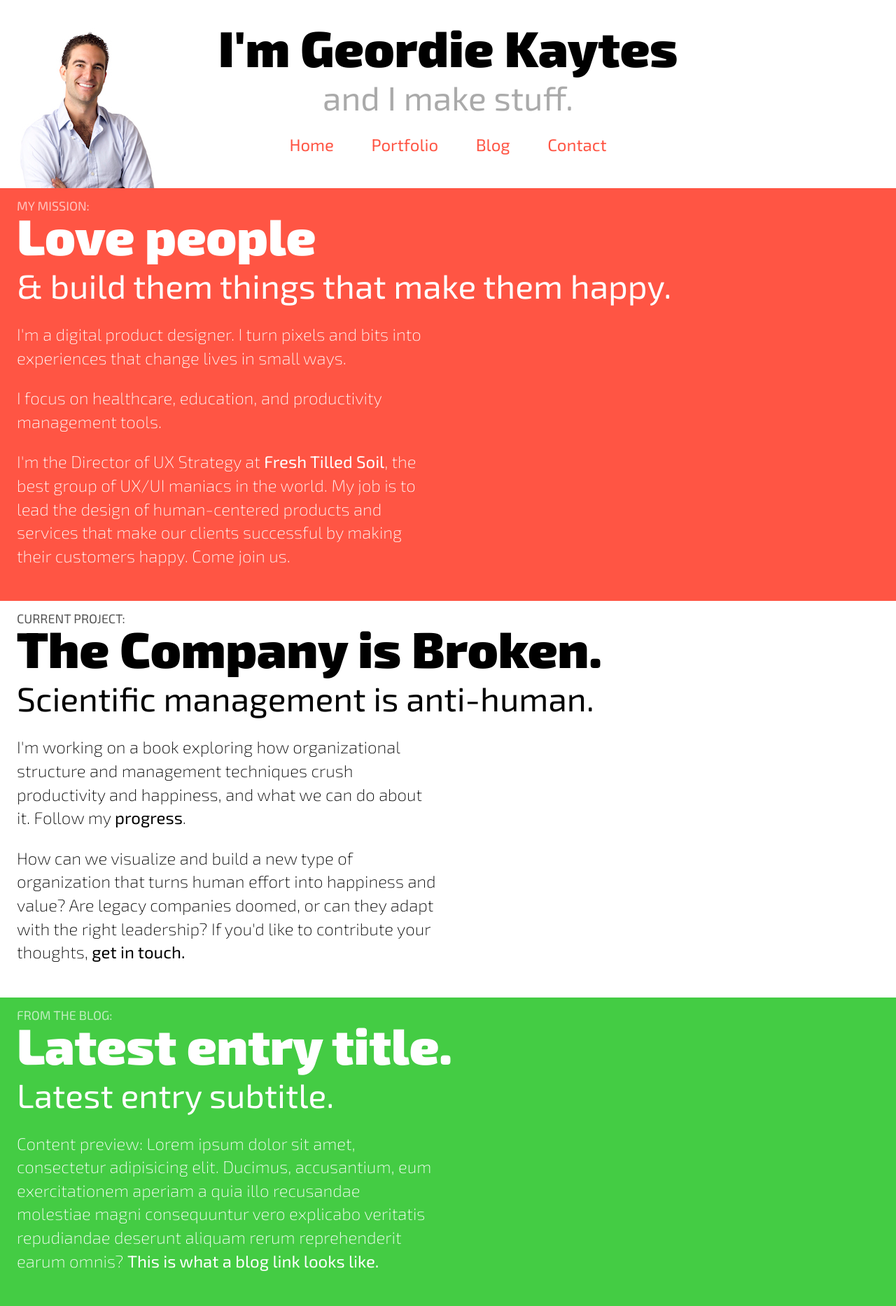
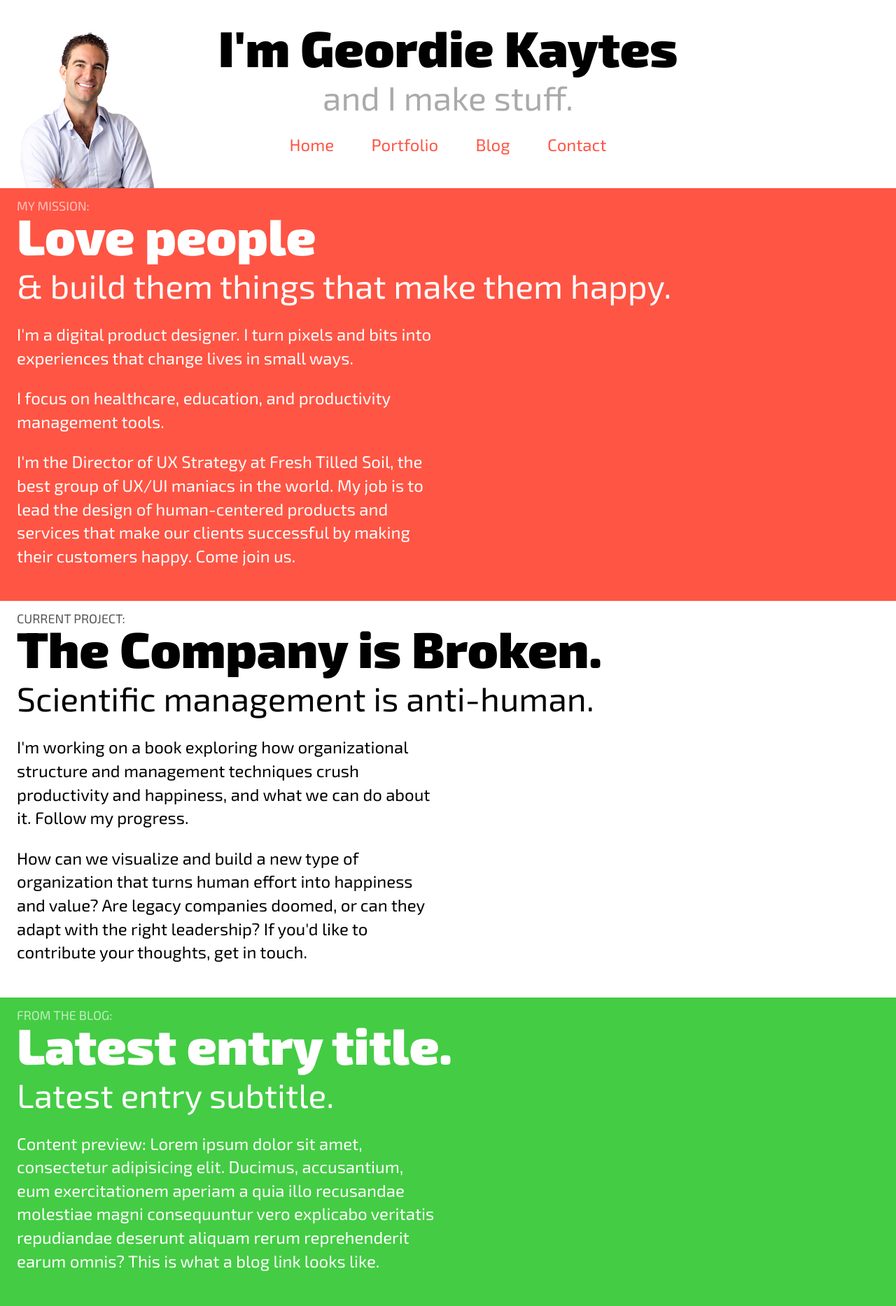
Before and after one commit to didgeoridoo/didgeoridoo.github.io, a Jekyll site: the page index.html, which Jekyll copies as it is, in a window 1280 px wide. Shown: the whole page at 70% size. Built offline with Jekyll 4.4.1, drawn with Linux system fonts in a browser that asks for light colours; Markdown is read by kramdown in place of the engine named in the settings.

Commit message:
trying less light font

```diff
--- a/main.css
+++ b/main.css
@@ -353,7 +353,7 @@
   padding: 0; }
 
 body {
-  font-weight: 200;
+  font-weight: 400;
   font-size: 1.5em;
   font-family: "Exo 2", sans-serif; }
 
--- a/stylesheets/typography.scss
+++ b/stylesheets/typography.scss
@@ -1,5 +1,5 @@
 body {
-    font-weight: 200;
+    font-weight: 400;
     font-size: em($baseline-px*1.5);
     font-family: $font-stack;
 }
```
